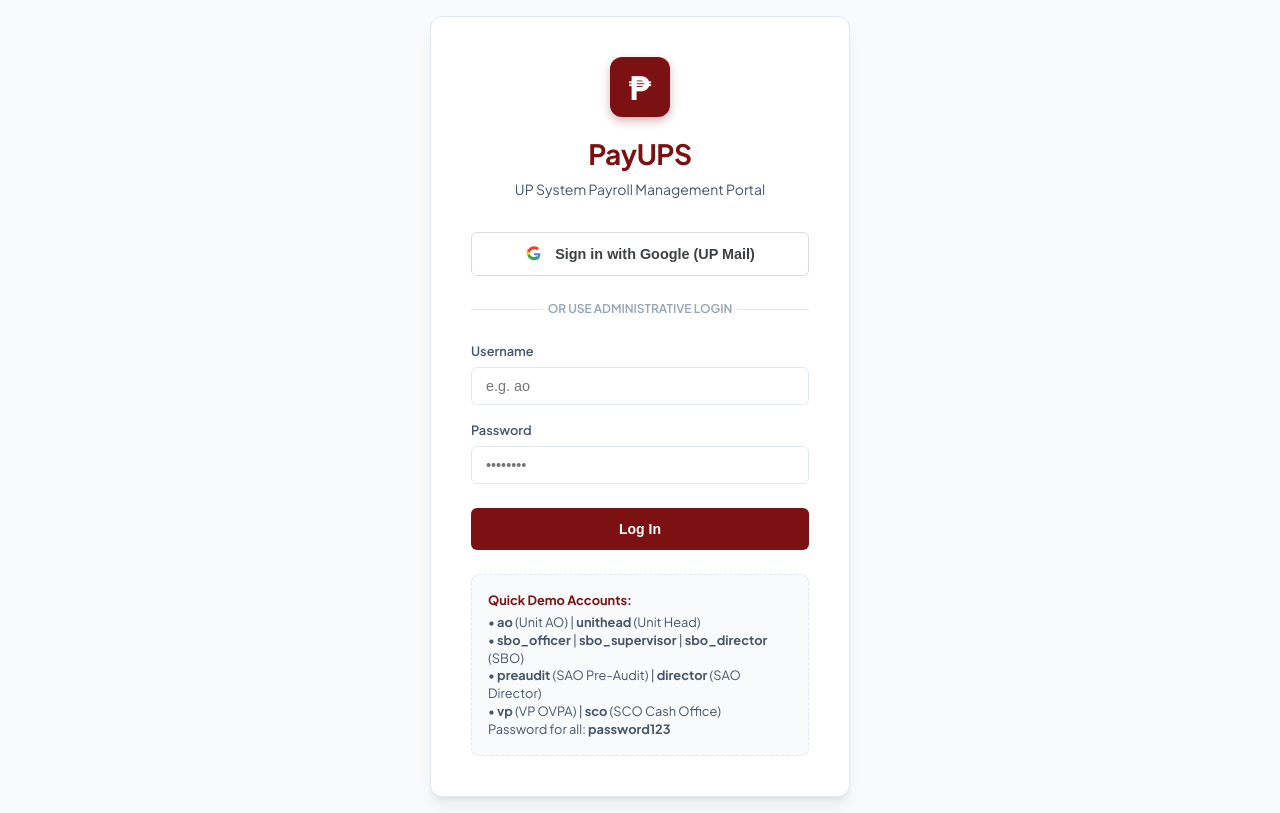
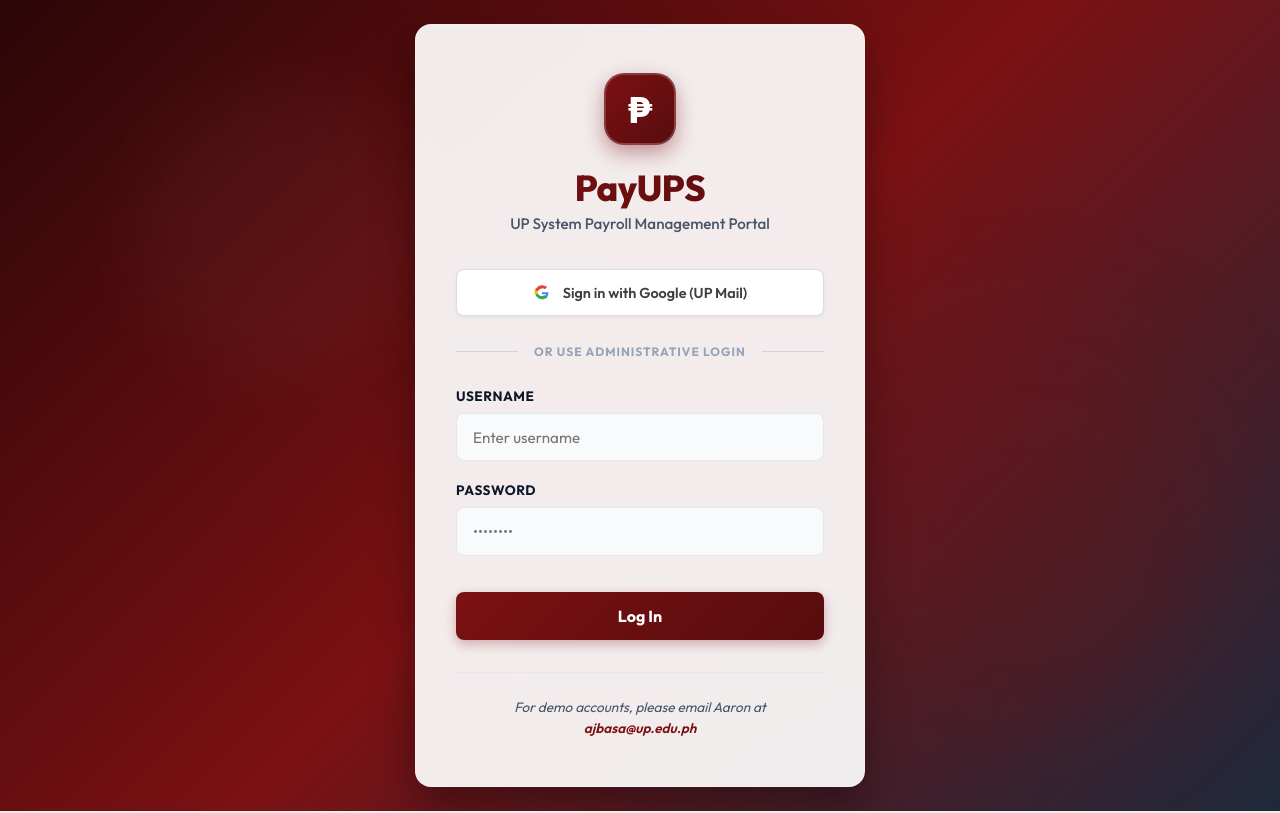
Before and after one commit to ajbasa0000/Payups, a Django app: page /login/ in a window 1280 px wide. Run offline with Django 5.2, Linux system fonts and the light colour scheme.

Commit message:
Redesign login page with premium look and custom demo account footnote

```diff
--- a/templates/registration/login.html
+++ b/templates/registration/login.html
@@ -5,100 +5,273 @@
     <meta charset="UTF-8">
     <meta name="viewport" content="width=device-width, initial-scale=1.0">
     <title>Login - PayUPS</title>
-    <link rel="stylesheet" href="{% static 'css/style.css' %}">
+    <!-- Premium Fonts -->
+    <link rel="preconnect" href="https://fonts.googleapis.com">
+    <link rel="preconnect" href="https://fonts.gstatic.com" crossorigin>
+    <link href="https://fonts.googleapis.com/css2?family=Outfit:wght@300;400;500;600;700;800&display=swap" rel="stylesheet">
     <style>
-        .login-wrapper {
+        :root {
+            --up-maroon: #7B1113;
+            --up-maroon-dark: #580c0d;
+            --up-maroon-light: #a62629;
+            --text-main: #0f172a;
+            --text-secondary: #475569;
+            --border-color: #e2e8f0;
+            --radius-xl: 16px;
+            --radius-lg: 12px;
+            --radius-md: 8px;
+        }
+
+        * {
+            box-sizing: border-box;
+            margin: 0;
+            padding: 0;
+            font-family: 'Outfit', -apple-system, BlinkMacSystemFont, "Segoe UI", Roboto, sans-serif;
+        }
+
+        body {
+            min-height: 100vh;
             display: flex;
             align-items: center;
             justify-content: center;
-            min-height: 100vh;
-            background-color: var(--bg-slate);
-            padding: 1rem;
+            background: linear-gradient(135deg, #2b0607 0%, #7b1113 50%, #1e293b 100%);
+            padding: 1.5rem;
+            overflow-x: hidden;
+            position: relative;
         }
+
+        /* Decorative background glow circles */
+        body::before {
+            content: '';
+            position: absolute;
+            width: 300px;
+            height: 300px;
+            border-radius: 50%;
+            background: rgba(255, 255, 255, 0.03);
+            top: 10%;
+            left: 10%;
+            filter: blur(40px);
+            pointer-events: none;
+        }
+
+        body::after {
+            content: '';
+            position: absolute;
+            width: 400px;
+            height: 400px;
+            border-radius: 50%;
+            background: rgba(123, 17, 19, 0.2);
+            bottom: 10%;
+            right: 5%;
+            filter: blur(60px);
+            pointer-events: none;
+        }
+
         .login-card {
             width: 100%;
-            max-width: 420px;
-            background: white;
-            border: 1px solid var(--border-color);
-            border-radius: var(--radius-lg);
-            box-shadow: var(--shadow-lg);
-            padding: 2.5rem;
+            max-width: 450px;
+            background: rgba(255, 255, 255, 0.92);
+            backdrop-filter: blur(20px);
+            -webkit-backdrop-filter: blur(20px);
+            border: 1px solid rgba(255, 255, 255, 0.25);
+            border-radius: var(--radius-xl);
+            box-shadow: 0 20px 40px rgba(0, 0, 0, 0.35);
+            padding: 3rem 2.5rem;
+            z-index: 10;
+            transition: transform 0.3s cubic-bezier(0.16, 1, 0.3, 1);
         }
+
+        .login-card:hover {
+            transform: translateY(-2px);
+        }
+
         .login-header {
             text-align: center;
-            margin-bottom: 2rem;
+            margin-bottom: 2.25rem;
         }
+
         .login-logo {
-            width: 60px;
-            height: 60px;
-            background-color: var(--up-maroon);
+            width: 72px;
+            height: 72px;
+            background: linear-gradient(135deg, var(--up-maroon) 0%, var(--up-maroon-dark) 100%);
             color: white;
-            border-radius: var(--radius-lg);
+            border-radius: 20px;
             display: flex;
             align-items: center;
             justify-content: center;
-            font-size: 2rem;
+            font-size: 2.25rem;
             font-weight: 800;
-            margin: 0 auto 1rem;
-            box-shadow: 0 4px 10px rgba(123, 17, 19, 0.3);
+            margin: 0 auto 1.25rem;
+            box-shadow: 0 8px 20px rgba(123, 17, 19, 0.4);
+            border: 2px solid rgba(255, 255, 255, 0.2);
         }
+
+        .brand-text {
+            font-size: 2.25rem;
+            font-weight: 800;
+            color: var(--up-maroon);
+            letter-spacing: -0.5px;
+            margin-bottom: 0.25rem;
+            background: linear-gradient(135deg, var(--up-maroon) 0%, var(--up-maroon-dark) 100%);
+            -webkit-background-clip: text;
+            -webkit-text-fill-color: transparent;
+        }
+
+        .sub-text {
+            color: var(--text-secondary);
+            font-size: 0.95rem;
+            font-weight: 500;
+        }
+
         .sso-btn {
             display: flex;
             align-items: center;
             justify-content: center;
             gap: 0.75rem;
             width: 100%;
-            padding: 0.75rem;
+            padding: 0.85rem;
             background-color: white;
             border: 1px solid #dadce0;
             color: #3c4043;
             font-weight: 600;
             font-size: 0.9rem;
-            border-radius: var(--radius-sm);
+            border-radius: var(--radius-md);
             cursor: pointer;
-            margin-bottom: 1.5rem;
-            transition: background-color 0.2s;
+            margin-bottom: 1.75rem;
+            transition: all 0.2s ease;
+            box-shadow: 0 2px 4px rgba(0, 0, 0, 0.05);
         }
+
         .sso-btn:hover {
             background-color: #f8f9fa;
+            border-color: #c3c6ca;
+            transform: translateY(-1px);
+            box-shadow: 0 4px 8px rgba(0, 0, 0, 0.08);
         }
+
         .divider {
             display: flex;
             align-items: center;
             text-align: center;
-            color: var(--text-muted);
+            color: #94a3b8;
             font-size: 0.75rem;
-            font-weight: 600;
+            font-weight: 700;
             text-transform: uppercase;
-            margin-bottom: 1.5rem;
+            letter-spacing: 1px;
+            margin-bottom: 1.75rem;
         }
+
         .divider::before, .divider::after {
             content: '';
             flex: 1;
-            border-bottom: 1px solid var(--border-color);
+            border-bottom: 1px solid #cbd5e1;
         }
-        .divider:not(:empty)::before { margin-right: .5em; }
-        .divider:not(:empty)::after { margin-left: .5em; }
-        .demo-accounts {
-            margin-top: 1.5rem;
-            background-color: var(--bg-slate);
-            border: 1px dashed var(--border-color);
-            padding: 1rem;
+
+        .divider:not(:empty)::before { margin-right: 1rem; }
+        .divider:not(:empty)::after { margin-left: 1rem; }
+
+        .form-group {
+            display: flex;
+            flex-direction: column;
+            gap: 0.5rem;
+            margin-bottom: 1.25rem;
+            text-align: left;
+        }
+
+        .form-label {
+            font-size: 0.85rem;
+            font-weight: 700;
+            color: var(--text-main);
+            text-transform: uppercase;
+            letter-spacing: 0.5px;
+        }
+
+        .form-control {
+            width: 100%;
+            padding: 0.85rem 1rem;
+            border: 1.5px solid var(--border-color);
             border-radius: var(--radius-md);
-            font-size: 0.8rem;
+            font-size: 0.95rem;
+            background-color: #f8fafc;
+            color: var(--text-main);
+            transition: all 0.2s ease;
+        }
+
+        .form-control:focus {
+            outline: none;
+            border-color: var(--up-maroon-light);
+            background-color: white;
+            box-shadow: 0 0 0 4px rgba(166, 38, 41, 0.15);
+        }
+
+        .btn-submit {
+            width: 100%;
+            padding: 0.9rem;
+            background: linear-gradient(135deg, var(--up-maroon) 0%, var(--up-maroon-dark) 100%);
+            color: white;
+            border: none;
+            font-weight: 700;
+            font-size: 1rem;
+            border-radius: var(--radius-md);
+            cursor: pointer;
+            transition: all 0.25s ease;
+            box-shadow: 0 4px 12px rgba(123, 17, 19, 0.3);
+            margin-top: 0.5rem;
+        }
+
+        .btn-submit:hover {
+            background: linear-gradient(135deg, var(--up-maroon-light) 0%, var(--up-maroon) 100%);
+            box-shadow: 0 6px 16px rgba(123, 17, 19, 0.4);
+            transform: translateY(-1px);
+        }
+
+        .btn-submit:active {
+            transform: translateY(0);
+        }
+
+        .error-banner {
+            background-color: #fef2f2;
+            border-left: 4px solid var(--up-maroon-light);
+            padding: 0.75rem 1rem;
+            border-radius: 6px;
+            color: var(--up-maroon-dark);
+            font-size: 0.85rem;
+            font-weight: 600;
+            margin-bottom: 1.25rem;
+            text-align: center;
+        }
+
+        .demo-footnote {
+            margin-top: 2rem;
+            padding-top: 1.5rem;
+            border-top: 1px solid #e2e8f0;
+            text-align: center;
+            font-size: 0.85rem;
+            color: var(--text-secondary);
+            font-style: italic;
+            line-height: 1.5;
+        }
+
+        .demo-footnote a {
+            color: var(--up-maroon);
+            text-decoration: none;
+            font-weight: 600;
+        }
+
+        .demo-footnote a:hover {
+            text-decoration: underline;
         }
     </style>
 </head>
 <body>
-    <div class="login-wrapper">
     <div class="login-card">
         <div class="login-header">
             <div class="login-logo">₱</div>
-                <h1 class="brand-text" style="font-size: 1.75rem; margin-bottom: 0.25rem; color: var(--up-maroon);">PayUPS</h1>
-                <p style="color: var(--text-secondary); font-size: 0.875rem;">UP System Payroll Management Portal</p>
+            <h1 class="brand-text">PayUPS</h1>
+            <p class="sub-text">UP System Payroll Management Portal</p>
         </div>
 
-            <!-- Google SSO Placeholder -->
+        <!-- Google SSO Button -->
         <button class="sso-btn" onclick="alert('Google Single Sign-On (UP Mail) integration will be configured in production.')">
             <svg style="width: 18px; height: 18px;" viewBox="0 0 24 24" width="18" height="18" xmlns="http://www.w3.org/2000/svg">
                 <g transform="matrix(1, 0, 0, 1, 0, 0)">
@@ -116,34 +289,27 @@
         <form method="post" action="{% url 'login' %}">
             {% csrf_token %}
             {% if form.errors %}
-                    <div style="color: var(--up-maroon); font-size: 0.8rem; margin-bottom: 1rem; text-align: center;">
+                <div class="error-banner">
                     Invalid username or password. Please try again.
                 </div>
             {% endif %}
 
-                <div class="form-group" style="margin-bottom: 1rem;">
+            <div class="form-group">
                 <label class="form-label" for="username">Username</label>
-                    <input class="form-control" type="text" name="username" id="username" placeholder="e.g. ao" required>
+                <input class="form-control" type="text" name="username" id="username" placeholder="Enter username" required autocomplete="username">
             </div>
 
-                <div class="form-group" style="margin-bottom: 1.5rem;">
+            <div class="form-group" style="margin-bottom: 1.75rem;">
                 <label class="form-label" for="password">Password</label>
-                    <input class="form-control" type="password" name="password" id="password" placeholder="••••••••" required>
+                <input class="form-control" type="password" name="password" id="password" placeholder="••••••••" required autocomplete="current-password">
             </div>
 
-                <button type="submit" class="btn btn-primary" style="width: 100%; padding: 0.75rem;">Log In</button>
+            <button type="submit" class="btn-submit">Log In</button>
         </form>
 
-            <div class="demo-accounts">
-                <strong style="color: var(--up-maroon); display: block; margin-bottom: 0.25rem;">Quick Demo Accounts:</strong>
-                <span style="color: var(--text-secondary); display: block; line-height: 1.4;">
-                    • <strong>ao</strong> (Unit AO) | <strong>unithead</strong> (Unit Head)<br>
-                    • <strong>sbo_officer</strong> | <strong>sbo_supervisor</strong> | <strong>sbo_director</strong> (SBO)<br>
-                    • <strong>preaudit</strong> (SAO Pre-Audit) | <strong>director</strong> (SAO Director)<br>
-                    • <strong>vp</strong> (VP OVPA) | <strong>sco</strong> (SCO Cash Office)<br>
-                    Password for all: <strong>password123</strong>
-                </span>
-            </div>
+        <div class="demo-footnote">
+            For demo accounts, please email Aaron at<br>
+            <a href="mailto:ajbasa@up.edu.ph">ajbasa@up.edu.ph</a>
         </div>
     </div>
 </body>
```
Lines whose indentation alone changed are shown as unchanged.
